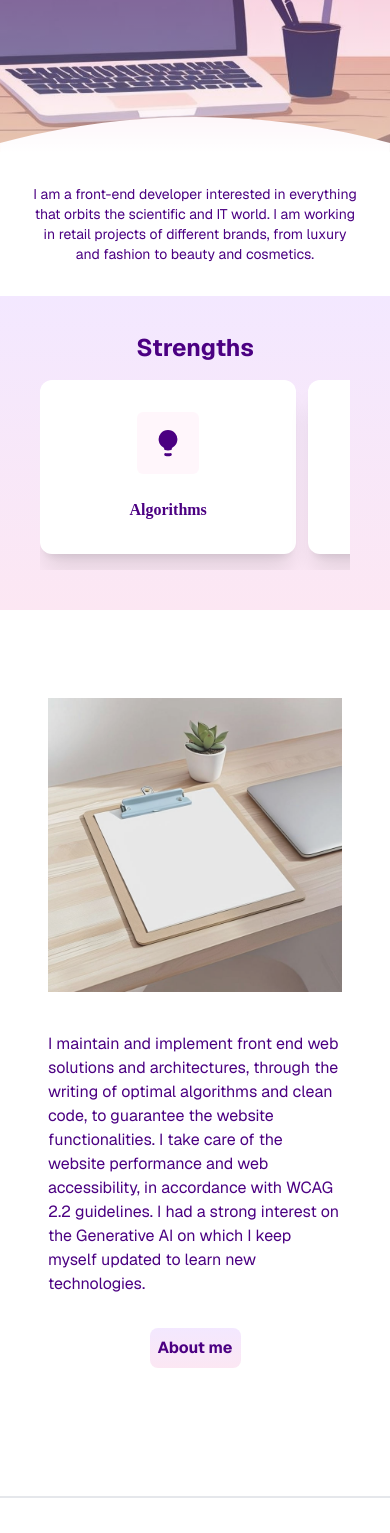
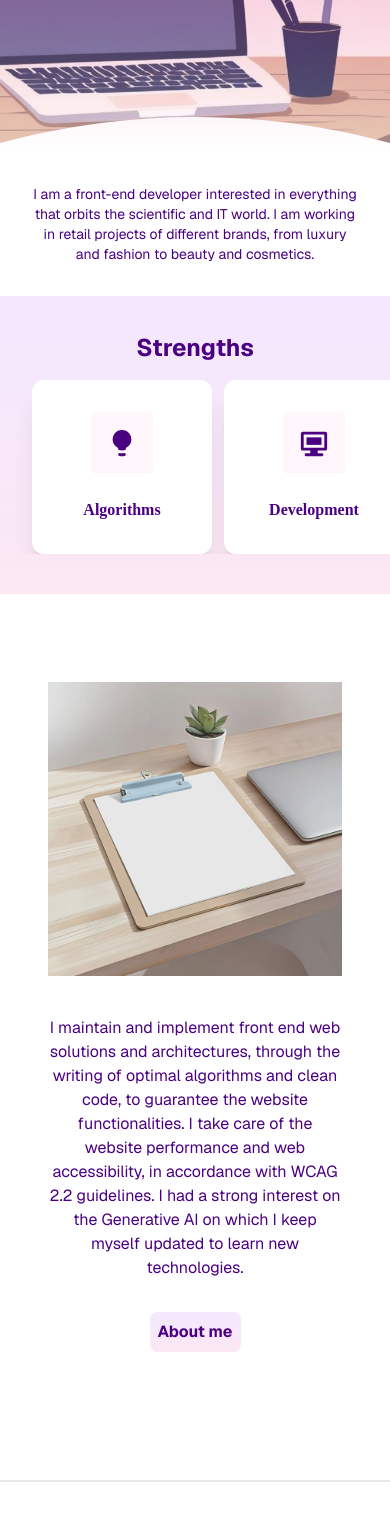
Before and after one commit to Camilla-Barb/Portfolio, a Next.js app: page / in a window 390 px wide. Shown: the part 370-1903 px from the top of the page. Built offline with nearby package versions, Linux system fonts and the light colour scheme; a web font is replaced by a local one.

Commit message:
Fix cards carousel

```diff
--- a/src/app/page.tsx
+++ b/src/app/page.tsx
@@ -57,7 +57,7 @@ export default function Homepage() {
         </div>
       </section>
       {/* paragraph section */}
-      <section className="p-8">
+      <section className="p-8 md:p-16">
         <article>
           <p className="text-sm text-center">
             I am a front-end developer interested in everything that orbits the
@@ -67,12 +67,11 @@ export default function Homepage() {
         </article>
       </section>
       {/* cards section */}
-      <section className="text-2xl pt-5 p-10 w-full bg-gradient-to-b from-purple-100 to-pink-100">
+      <section className="text-2xl pt-5 md:p-10 pb-10 w-full bg-gradient-to-b from-purple-100 to-pink-100">
+        <h2 className="text-center font-bold p-4">Strengths</h2>
         <div className="section-container w-full">
-          <h2 className="text-center font-bold p-4">Strengths</h2>
           <Swiper
-            className="w-full !pb-4"
-            slidesPerView={1.2}
+            slidesPerView="auto"
             spaceBetween={12}
             breakpoints={{
               768: {
@@ -84,7 +83,7 @@ export default function Homepage() {
               },
             }}
           >
-            <SwiperSlide>
+            <SwiperSlide className="">
               <Card
                 title="Algorithms"
                 icon={<LightBulbIcon width={30} height={30} aria-hidden />}
@@ -102,7 +101,7 @@ export default function Homepage() {
                 icon={<CheckCircleIcon width={30} height={30} aria-hidden />}
               />
             </SwiperSlide>
-            <SwiperSlide>
+            <SwiperSlide className="">
               <Card
                 title="Study"
                 icon={<BookOpenIcon width={30} height={30} aria-hidden />}
@@ -125,7 +124,7 @@ export default function Homepage() {
           />
           <div className="absolute inset-0 bg-white opacity-10"></div>
         </figure>
-        <article className="flex flex-col gap-8 justify-center md:text-center md:p-10 w-full">
+        <article className="flex flex-col gap-8 justify-center text-center md:p-10 w-full">
           <p>
             I maintain and implement front end web solutions and architectures,
             through the writing of optimal algorithms and clean code, to
--- a/src/app/styles/globals.scss
+++ b/src/app/styles/globals.scss
@@ -35,6 +35,18 @@ body {
   }
 }
 
+.swiper-slide {
+  @media (max-width: 767px) {
+    max-width: 180px;
+    &:first-child {
+      margin-left: 2rem;
+    }
+    &:last-child {
+      margin-right: 2rem;
+    }
+  }
+}
+
 // A11y
 
 * {
```
